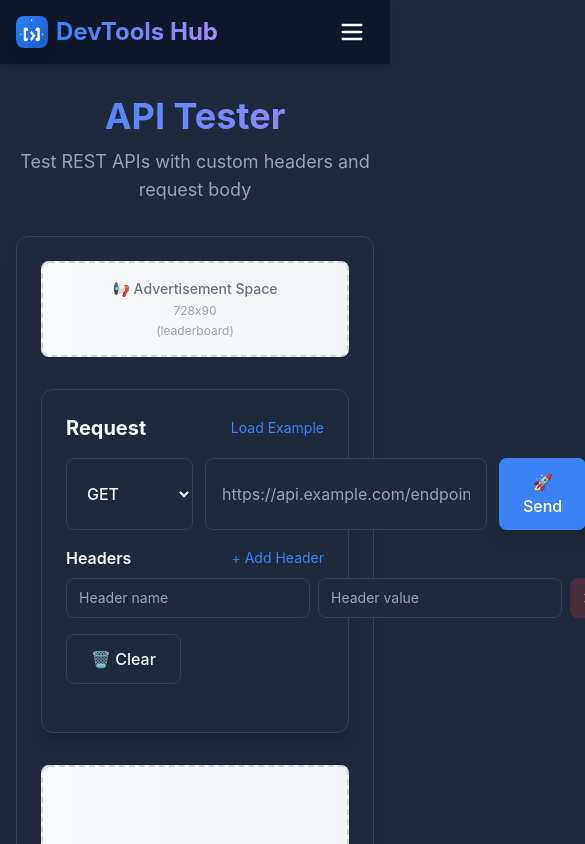
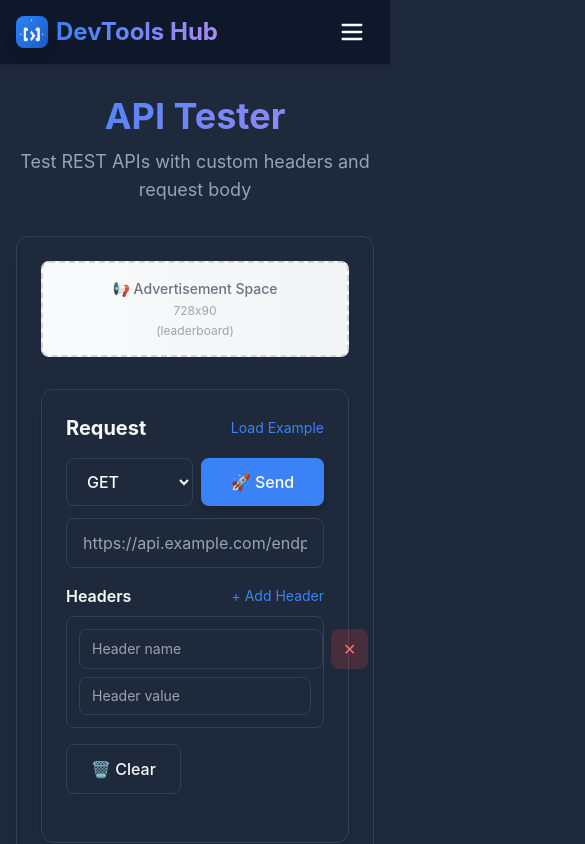
Before and after one commit to Darshik6215/DevTools-Hub, a Next.js app in the folder frontend/: page /api-tester in a window 390 px wide. Shown: the top 844 px of the page, 585 px wide, since content can reach past the window. Built offline with nearby package versions, Linux system fonts and the light colour scheme.

Commit message:
fix: API Tester mobile responsiveness and layout improvements

```diff
--- a/frontend/app/api-tester/page.js
+++ b/frontend/app/api-tester/page.js
@@ -150,27 +150,36 @@ export default function APITesterPage() {
           </div>
 
           {/* Method and URL */}
-          <div className="flex gap-3 mb-4">
+          <div className="flex flex-col sm:flex-row gap-3 mb-4">
+            <div className="flex gap-2">
               <select
                 value={method}
                 onChange={(e) => setMethod(e.target.value)}
-              className="bg-bg-secondary text-text-primary rounded-lg px-4 py-3 border border-border focus:border-primary focus:ring-2 focus:ring-primary/20 outline-none font-medium"
+                className="bg-bg-secondary text-text-primary rounded-lg px-4 py-3 border border-border focus:border-primary focus:ring-2 focus:ring-primary/20 outline-none font-medium min-w-[100px]"
               >
                 {methods.map(m => (
                   <option key={m} value={m}>{m}</option>
                 ))}
               </select>
+              <button
+                onClick={sendRequest}
+                disabled={loading}
+                className="flex-1 sm:hidden px-6 py-3 bg-primary hover:bg-primary-hover text-white rounded-lg transition-colors font-medium shadow-lg disabled:opacity-50 disabled:cursor-not-allowed"
+              >
+                {loading ? '⏳' : '🚀 Send'}
+              </button>
+            </div>
             <input
               type="text"
               value={url}
               onChange={(e) => setUrl(e.target.value)}
               placeholder="https://api.example.com/endpoint"
-              className="flex-1 bg-bg-secondary text-text-primary rounded-lg px-4 py-3 border border-border focus:border-primary focus:ring-2 focus:ring-primary/20 outline-none"
+              className="flex-1 bg-bg-secondary text-text-primary rounded-lg px-4 py-3 border border-border focus:border-primary focus:ring-2 focus:ring-primary/20 outline-none w-full"
             />
             <button
               onClick={sendRequest}
               disabled={loading}
-              className="px-6 py-3 bg-primary hover:bg-primary-hover text-white rounded-lg transition-colors font-medium shadow-lg disabled:opacity-50 disabled:cursor-not-allowed"
+              className="hidden sm:block px-6 py-3 bg-primary hover:bg-primary-hover text-white rounded-lg transition-colors font-medium shadow-lg disabled:opacity-50 disabled:cursor-not-allowed"
             >
               {loading ? '⏳ Sending...' : '🚀 Send'}
             </button>
@@ -189,7 +198,8 @@ export default function APITesterPage() {
             </div>
             <div className="space-y-2">
               {headers.map((header, index) => (
-                <div key={index} className="flex gap-2">
+                <div key={index} className="flex flex-col sm:flex-row gap-2 bg-bg-secondary/50 p-3 sm:p-0 rounded-lg sm:bg-transparent border border-border sm:border-none">
+                  <div className="flex gap-2 flex-1">
                     <input
                       type="text"
                       value={header.key}
@@ -197,6 +207,13 @@ export default function APITesterPage() {
                       placeholder="Header name"
                       className="flex-1 bg-bg-secondary text-text-primary rounded-lg px-3 py-2 border border-border focus:border-primary focus:ring-2 focus:ring-primary/20 outline-none text-sm"
                     />
+                    <button
+                      onClick={() => removeHeader(index)}
+                      className="sm:hidden px-3 py-2 bg-red-500/20 hover:bg-red-500/30 text-red-400 rounded-lg transition-colors"
+                    >
+                      ✕
+                    </button>
+                  </div>
                   <input
                     type="text"
                     value={header.value}
@@ -206,7 +223,7 @@ export default function APITesterPage() {
                   />
                   <button
                     onClick={() => removeHeader(index)}
-                    className="px-3 py-2 bg-red-500/20 hover:bg-red-500/30 text-red-400 rounded-lg transition-colors"
+                    className="hidden sm:block px-3 py-2 bg-red-500/20 hover:bg-red-500/30 text-red-400 rounded-lg transition-colors"
                   >
                     ✕
                   </button>
@@ -250,9 +267,9 @@ export default function APITesterPage() {
         {/* Response Section */}
         {response && (
           <div>
-            <div className="flex items-center justify-between mb-4">
+            <div className="flex flex-col sm:flex-row sm:items-center justify-between gap-4 mb-4">
               <h3 className="text-xl font-bold text-text-primary">Response</h3>
-              <div className="flex items-center gap-4 text-sm">
+              <div className="flex flex-wrap items-center gap-3 text-sm">
                 <span className={`px-3 py-1 rounded-full font-medium ${
                   response.status >= 200 && response.status < 300
                     ? 'bg-green-500/20 text-green-400'
@@ -262,8 +279,10 @@ export default function APITesterPage() {
                 }`}>
                   {response.status} {response.statusText}
                 </span>
-                <span className="text-text-secondary">⏱️ {response.duration}ms</span>
-                <span className="text-text-secondary">📦 {response.size} bytes</span>
+                <div className="flex items-center gap-3">
+                  <span className="text-text-secondary whitespace-nowrap">⏱️ {response.duration}ms</span>
+                  <span className="text-text-secondary whitespace-nowrap">📦 {response.size} bytes</span>
+                </div>
               </div>
             </div>
 
```
Lines whose indentation alone changed are shown as unchanged.
